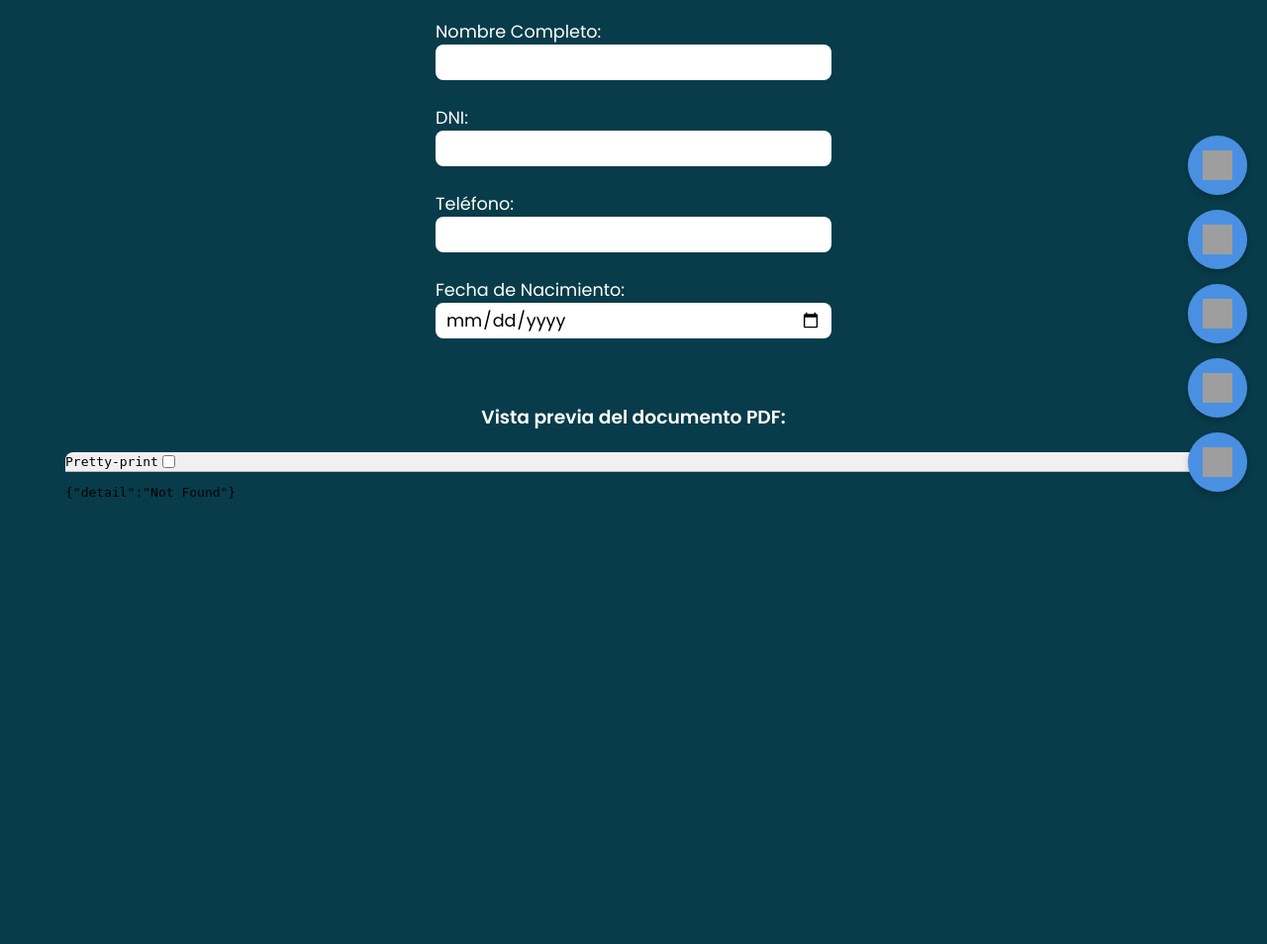
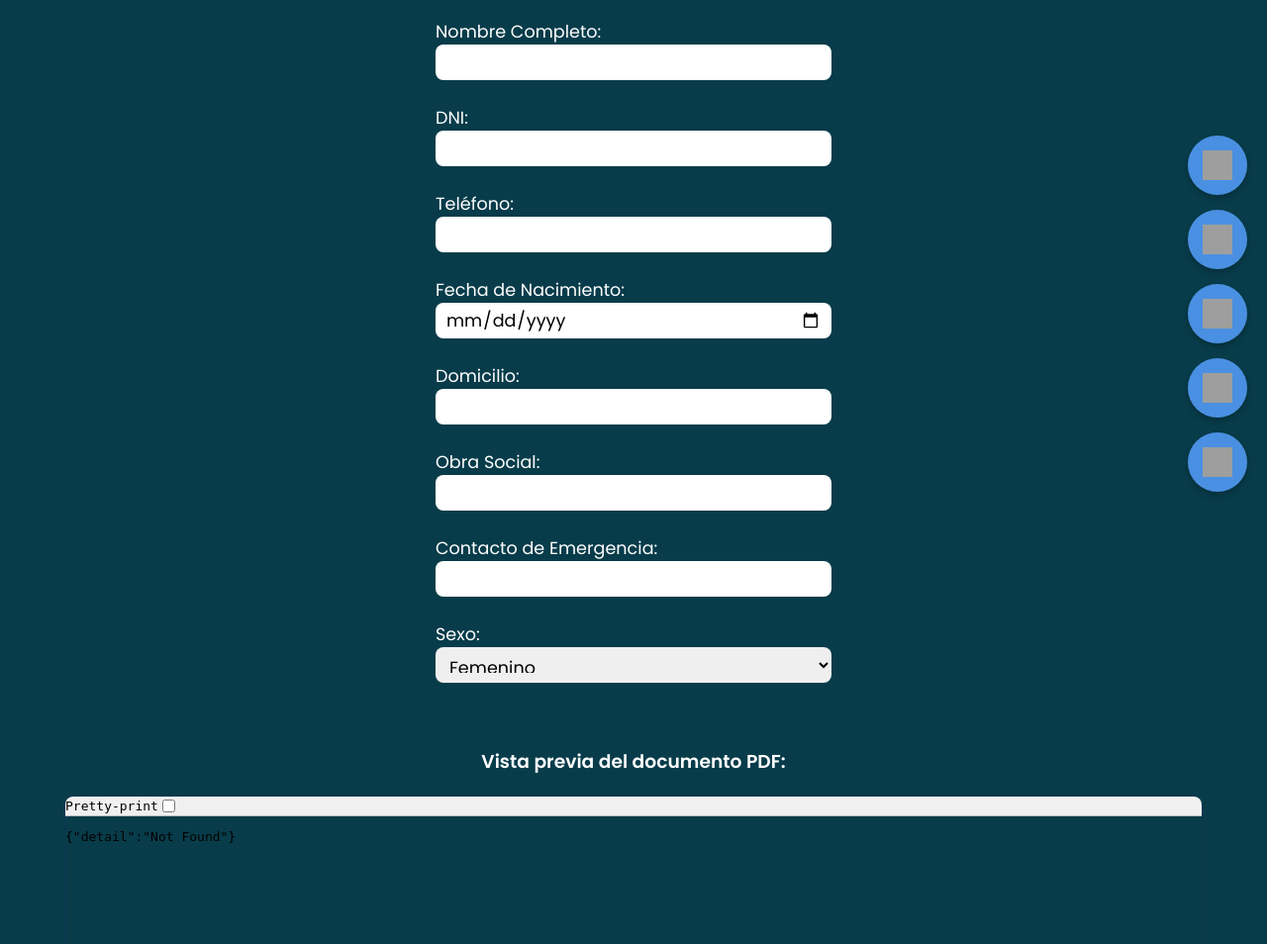
Before and after one commit to medsysbot/Fase2, a FastAPI app: page /registro in a window 1280 px wide. Shown: the part 283-1237 px from the top of the page at 99% size. Before the commit the page ends 787 px from the top, so only its background shows below. Run offline with FastAPI, Linux system fonts and the light colour scheme; grey boxes are pictures that could not be loaded.

Commit message:
Update registro.html

```diff
--- a/templates/registro.html
+++ b/templates/registro.html
@@ -30,6 +30,26 @@
       <label class="etiqueta-campo" style="width: 100%; max-width: 400px;">
         <span>Fecha de Nacimiento:</span>
         <input type="date" name="fecha_nacimiento" required />
+      </label>
+      <label class="etiqueta-campo" style="width: 100%; max-width: 400px;">
+        <span>Domicilio:</span>
+        <input type="text" name="domicilio" />
+      </label>
+      <label class="etiqueta-campo" style="width: 100%; max-width: 400px;">
+        <span>Obra Social:</span>
+        <input type="text" name="obra_social" />
+      </label>
+      <label class="etiqueta-campo" style="width: 100%; max-width: 400px;">
+        <span>Contacto de Emergencia:</span>
+        <input type="text" name="contacto_emergencia" />
+      </label>
+      <label class="etiqueta-campo" style="width: 100%; max-width: 400px;">
+        <span>Sexo:</span>
+        <select name="sexo">
+          <option value="femenino">Femenino</option>
+          <option value="masculino">Masculino</option>
+          <option value="no_binario">No Binario</option>
+        </select>
       </label>
     </form>
 
```
